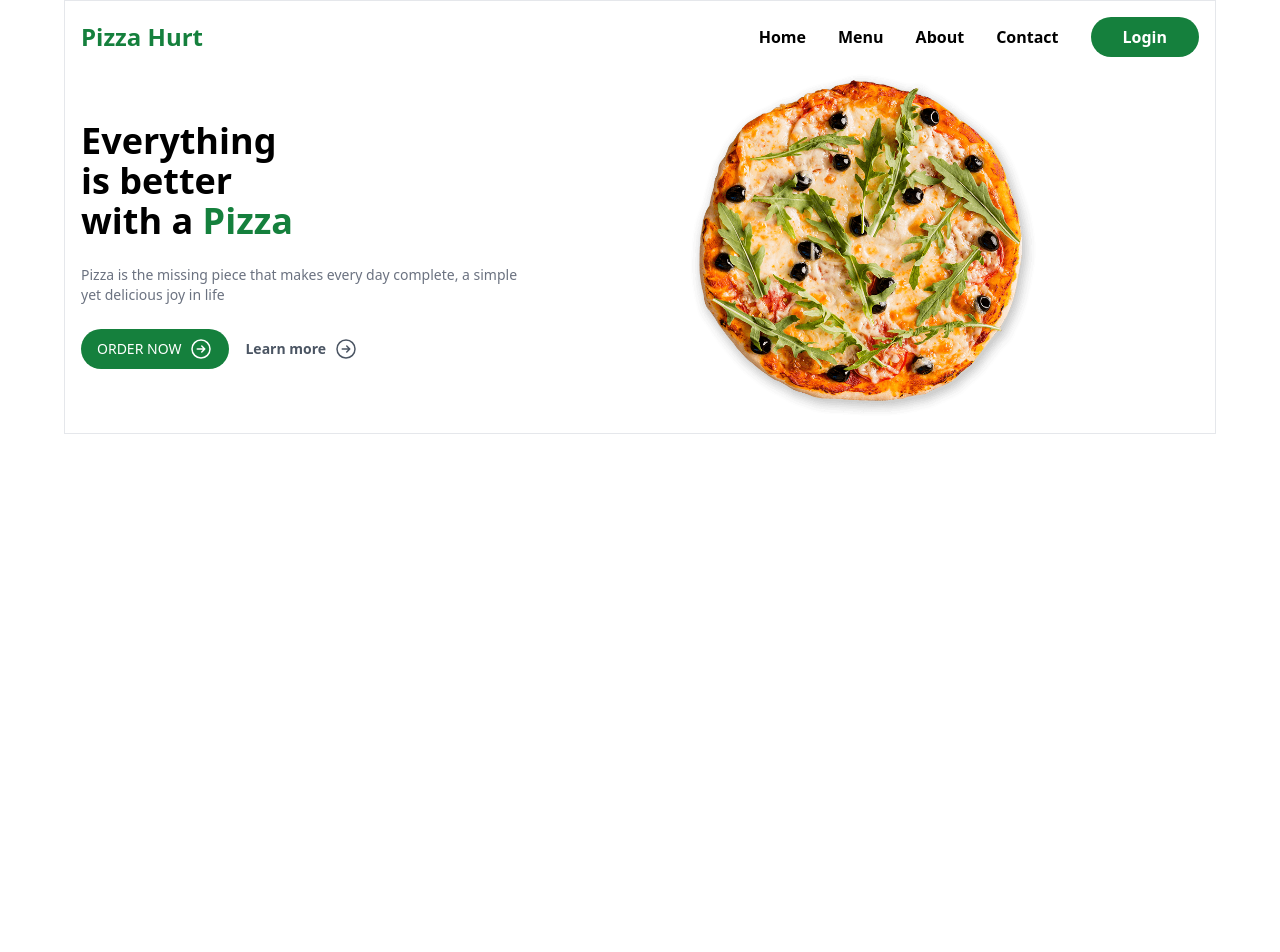
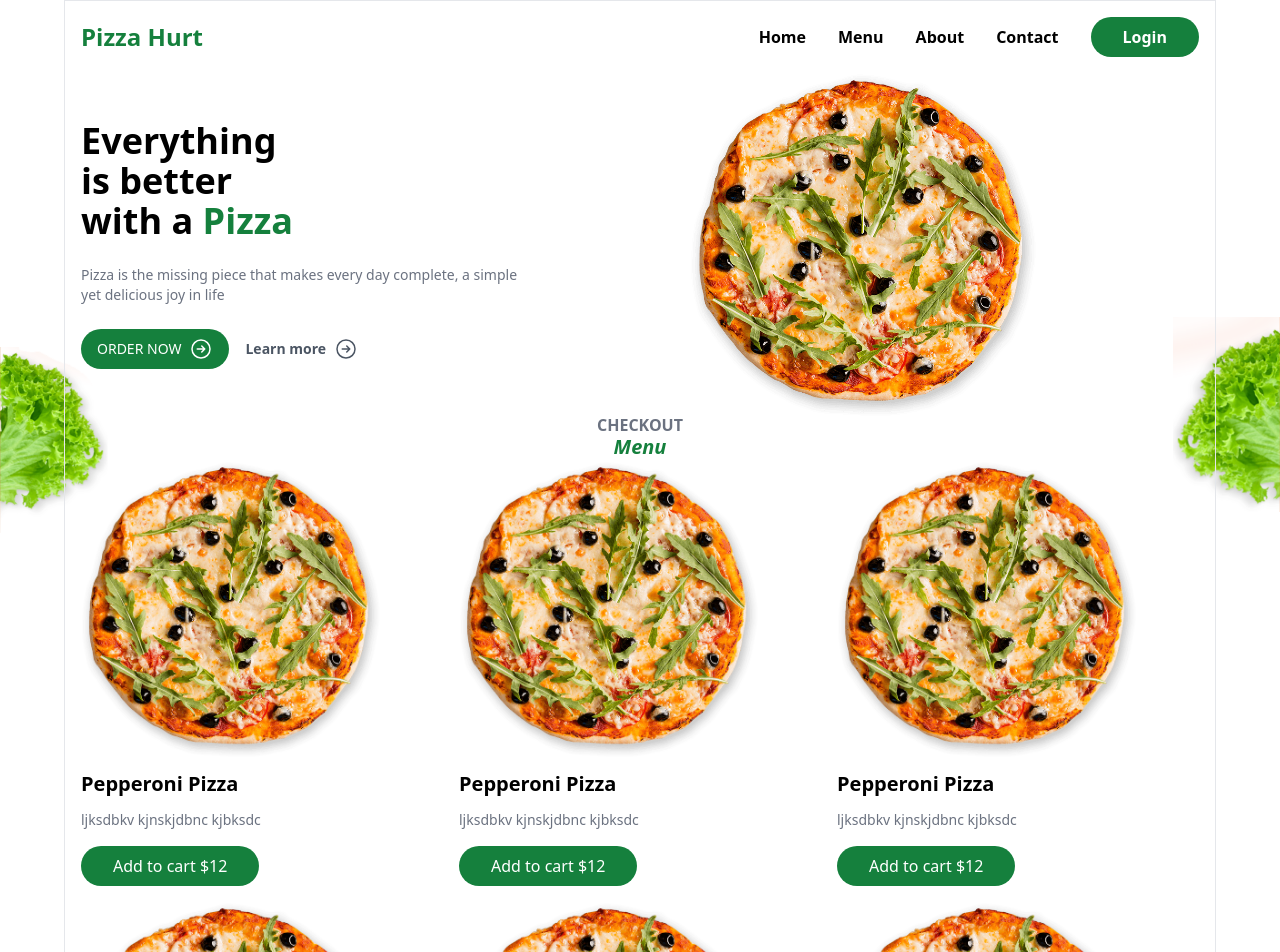
Before and after one commit to deveshbis/food-ordering-app, a Next.js app: page / in a window 1280 px wide. Shown: the top 952 px of the page. Before the commit the page ends 800 px from the top, so only its background shows below. Built offline with nearby package versions, Linux system fonts and the light colour scheme.

Commit message:
created menuitem cart in home menu

```diff
--- a/src/app/page.js
+++ b/src/app/page.js
@@ -1,11 +1,13 @@
 import Header from "@/components/layout/Header";
 import Hero from "@/components/layout/Hero";
+import HomeMenu from "@/components/layout/HomeMenu";
 
 export default function Home() {
   return (
     <>
       <Header/>
       <Hero/>
+      <HomeMenu/>
     </>
   );
 }
--- /dev/null
+++ b/src/components/layout/HomeMenu.js
@@ -0,0 +1,43 @@
+import Image from "next/image";
+import MenuItem from "../menu/MenuItem";
+
+export default function HomeMenu() {
+    return (
+        <section className="">
+            <div className="absolute left-0 right-0 w-full justify-start">
+                <div className="absolute left-0 -top-[70px] text-left -z-10">
+                    <Image src={'/sallad1.png'} width={109} height={189} alt={'sallad'} />
+                </div>
+                <div className="absolute -top-[100px] right-0 -z-10">
+                    <Image src={'/sallad2.png'} width={107} height={195} alt={'sallad'} />
+                </div>
+            </div>
+
+            <div className="text-center">
+                <h3 className="uppercase text-gray-500 font-semibold leading-4">Checkout</h3>
+
+                <h2 className="text-green-700 font-bold text-xl italic">Menu</h2>
+            </div>
+
+            <div className="grid grid-cols-3 gap-4">
+                <MenuItem />
+                <MenuItem />
+                <MenuItem />
+                <MenuItem />
+                <MenuItem />
+                <MenuItem />
+            </div>
+
+            {/* <div className="text-center mb-4">
+                <SectionHeaders
+                    subHeader={'check out'}
+                    mainHeader={'Our Best Sellers'} />
+            </div>
+            <div className="grid sm:grid-cols-3 gap-4">
+                {bestSellers?.length > 0 && bestSellers.map(item => (
+                    <MenuItem key={item._id} {...item} />
+                ))}
+            </div> */}
+        </section>
+    );
+}
--- /dev/null
+++ b/src/components/menu/MenuItem.js
@@ -0,0 +1,18 @@
+import Image from "next/image";
+
+export default function MenuItem() {
+    return(
+<div>
+    <Image src="/pizza.png" alt="pizza" width={300} height={300}/>
+    <h4 className="font-semibold text-xl my-3">
+        Pepperoni Pizza
+    </h4>
+    <p className="text-gray-500 text-sm">
+        ljksdbkv kjnskjdbnc kjbksdc
+    </p>
+    <button className="mt-4 bg-green-700 text-white rounded-full px-8 py-2">
+        Add to cart $12
+    </button>
+</div>
+    );
+}
```
Also changed, not shown: public/sallad1.png (added), public/sallad2.png (added).
